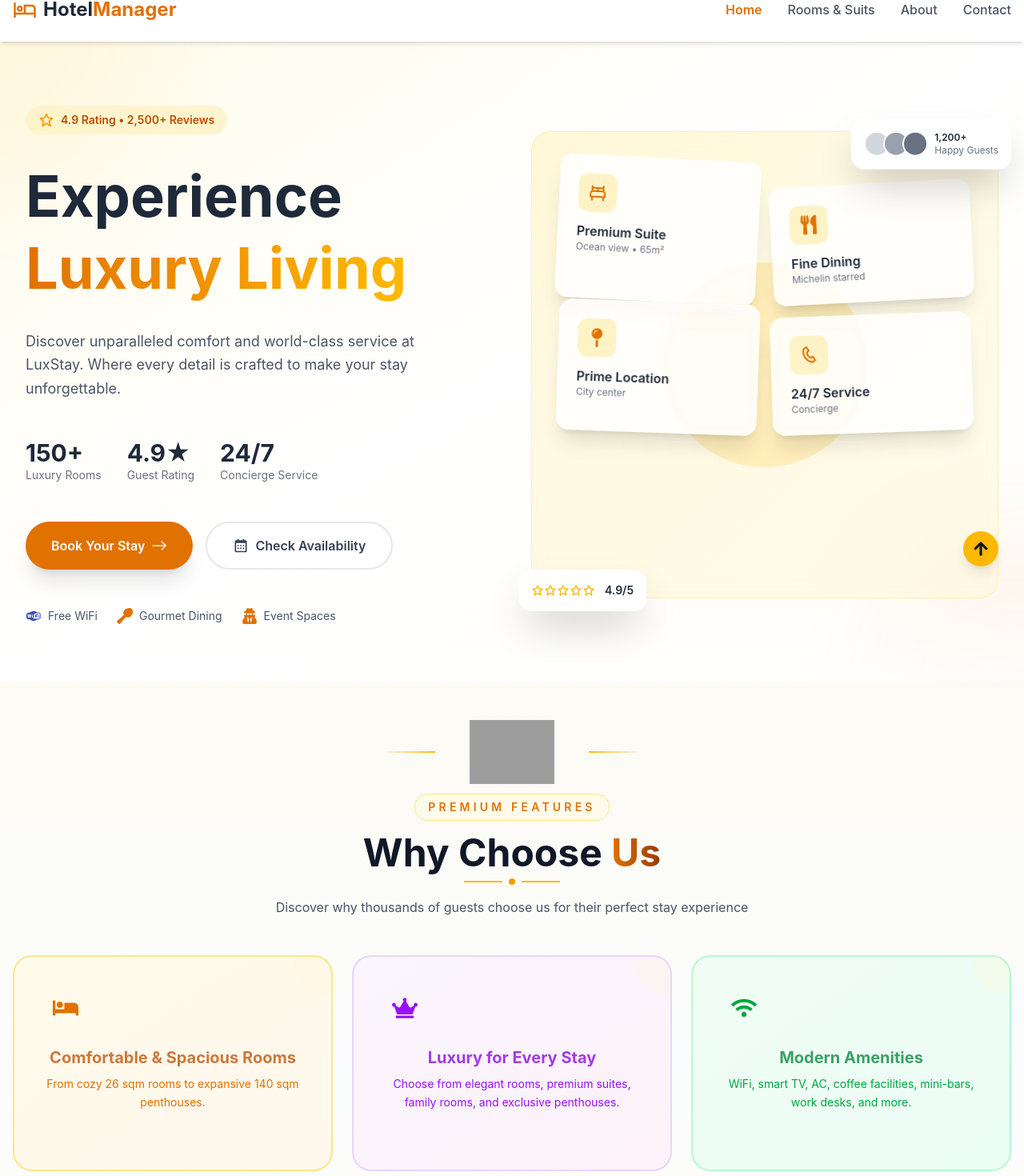
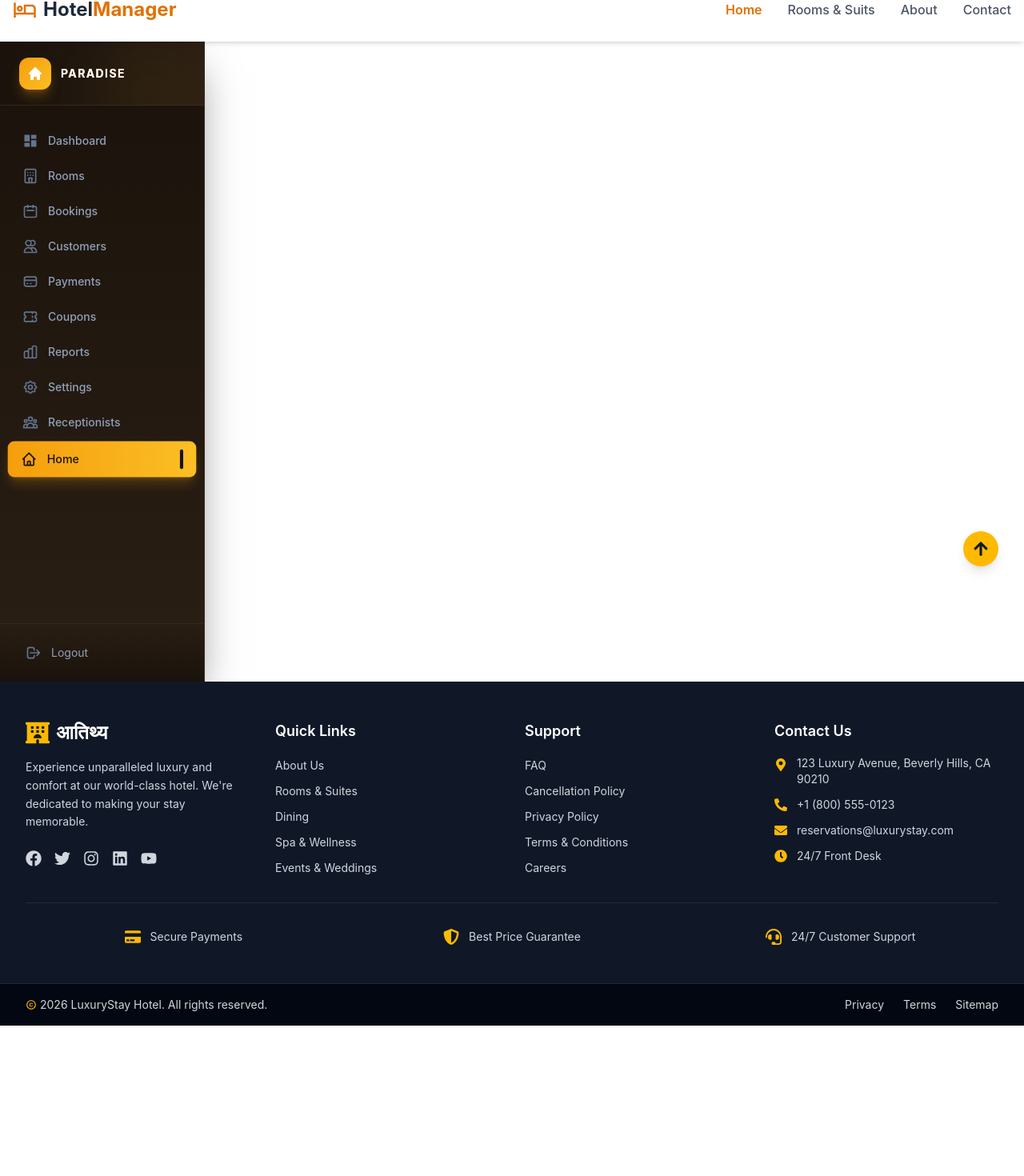
Before and after one commit to MangeshGadekar/hotel-management-system, a React (Vite) app in the folder frontend/: page / in a window 1280 px wide. Shown: the part 60-1530 px from the top of the page at 80% size. After the commit the page ends 1342 px from the top, so only its background shows below. Built offline with nearby package versions, Linux system fonts and the light colour scheme; grey boxes are pictures that could not be loaded.

Commit message:
feat: enhance Sidebar component with icons and improved styling

```diff
--- a/frontend/src/components/layout/Sidebar.jsx
+++ b/frontend/src/components/layout/Sidebar.jsx
@@ -1,53 +1,85 @@
 import { NavLink } from 'react-router-dom';
+import {
+  HiOutlineHome,
+  HiOutlineCalendar,
+  HiOutlineUsers,
+  HiOutlineCreditCard,
+  HiOutlineTicket,
+  HiOutlineChartBar,
+  HiOutlineCog,
+  HiOutlineUserGroup,
+  HiOutlineLogout
+} from 'react-icons/hi';
+import { MdDashboard } from 'react-icons/md';
+import { LuHotel } from "react-icons/lu";
 
 const navItems = [
-  { label: 'Dashboard', path: '/admin/dashboard' },
-  { label: 'Rooms', path: '/admin/rooms' },
-  { label: 'Bookings', path: '/admin/bookings' },
-  { label: 'Customers', path: '/admin/customers' },
-  { label: 'Payments', path: '/admin/payments' },
-  { label: 'Coupons', path: '/admin/coupons' },
-  { label: 'Reports', path: '/admin/reports' },
-  { label: 'Settings', path: '/admin/settings' },
-  { label: 'Receptionists', path: '/admin/receptionists' },
-  { label: 'Home', path: '/' },
-
+  { label: 'Dashboard', path: '/admin/dashboard', icon: MdDashboard },
+  { label: 'Rooms', path: '/admin/rooms', icon: LuHotel},
+  { label: 'Bookings', path: '/admin/bookings', icon: HiOutlineCalendar },
+  { label: 'Customers', path: '/admin/customers', icon: HiOutlineUsers },
+  { label: 'Payments', path: '/admin/payments', icon: HiOutlineCreditCard },
+  { label: 'Coupons', path: '/admin/coupons', icon: HiOutlineTicket },
+  { label: 'Reports', path: '/admin/reports', icon: HiOutlineChartBar },
+  { label: 'Settings', path: '/admin/settings', icon: HiOutlineCog },
+  { label: 'Receptionists', path: '/admin/receptionists', icon: HiOutlineUserGroup },
+  { label: 'Home', path: '/', icon: HiOutlineHome },
 ];
 
 export default function Sidebar() {
   return (
-    <aside className="w-64 bg-[#1E2530] text-slate-300 flex flex-col h-screen border-r border-slate-800 shrink-0">
-      {/* Brand Header */}
-      <div className="h-16 flex items-center px-6 gap-3 border-b border-slate-800/60">
-        <div className="w-7 h-7 rounded-full border-2 border-[#D96B43] flex items-center justify-center">
-          <div className="w-2.5 h-2.5 bg-[#D96B43] rounded-full"></div>
+    <aside className="w-64 bg-gradient-to-b from-[#faf7f2] to-[#f5efe8] text-slate-700 flex flex-col h-screen border-r border-[#e8dccc]/60 shrink-0 shadow-lg shadow-black/5">
+      {/* Brand Header - Light Amber Themed */}
+      <div className="h-20 flex items-center px-6 gap-3 border-b border-[#e8dccc]/60 bg-gradient-to-r from-[#faf7f2] to-[#f5efe8] relative overflow-hidden">
+        <div className="absolute top-0 right-0 w-32 h-32 bg-[#F59E0B]/10 rounded-full blur-2xl"></div>
+        <div className="relative z-10 w-10 h-10 rounded-xl bg-gradient-to-br from-[#F59E0B] to-[#FBBF24] flex items-center justify-center shadow-lg shadow-[#F59E0B]/20">
+          <svg className="w-5 h-5 text-white" fill="currentColor" viewBox="0 0 20 20">
+            <path d="M10.707 2.293a1 1 0 00-1.414 0l-7 7a1 1 0 001.414 1.414L4 10.414V17a1 1 0 001 1h2a1 1 0 001-1v-2a1 1 0 011-1h2a1 1 0 011 1v2a1 1 0 001 1h2a1 1 0 001-1v-6.586l.293.293a1 1 0 001.414-1.414l-7-7z"/>
+          </svg>
         </div>
-        <span className="text-sm font-bold tracking-widest text-white uppercase">ADMIN PANEL</span>
+        <div className="relative z-10">
+          <span className="text-sm font-bold tracking-widest text-[#8B7355] uppercase">
+            Paradise
+          </span>
+        </div>
       </div>
 
       {/* Nav Links */}
-      <nav className="flex-1 px-3 py-4 space-y-1 overflow-y-auto">
-        {navItems.map((item) => (
+      <nav className="flex-1 px-3 py-6 space-y-1 overflow-y-auto">
+        {navItems.map((item) => {
+          const Icon = item.icon;
+          return (
             <NavLink
               key={item.path}
               to={item.path}
               className={({ isActive }) =>
-              `flex items-center px-4 py-2.5 rounded-lg text-sm font-medium transition-all ${
+                `flex items-center gap-3 px-4 py-2.5 rounded-lg text-sm font-medium transition-all duration-200 group ${
                   isActive
-                  ? 'bg-[#D96B43] text-white shadow-xs'
-                  : 'text-slate-400 hover:bg-slate-800/60 hover:text-slate-200'
+                    ? 'bg-gradient-to-r from-[#F59E0B] to-[#FBBF24] text-white shadow-lg shadow-[#F59E0B]/30 scale-[1.02]'
+                    : 'text-slate-600 hover:bg-[#F59E0B]/10 hover:text-[#8B7355] hover:translate-x-1'
                 }`
               }
             >
-            {item.label}
+              <Icon className={`w-5 h-5 transition-all ${
+                location.pathname === item.path
+                  ? 'text-white'
+                  : 'text-slate-400 group-hover:text-[#F59E0B]'
+              }`} />
+              <span className="flex-1">{item.label}</span>
+              {location.pathname === item.path && (
+                <span className="w-1 h-6 bg-white rounded-full shadow-lg shadow-white/50"></span>
+              )}
             </NavLink>
-        ))}
+          );
+        })}
       </nav>
 
-      {/* Logout Footer */}
-      <div className="p-4 border-t border-slate-800/60">
-        <button className="w-full text-left px-4 py-2 text-sm text-slate-400 hover:text-white transition">
-          Logout
+      {/* Logout Footer - Light Amber Themed */}
+      <div className="p-4 border-t border-[#e8dccc]/60 bg-gradient-to-b from-transparent to-[#faf7f2]">
+        <button className="w-full flex items-center gap-3 px-4 py-2.5 text-sm text-slate-500 hover:text-[#8B7355] transition-all duration-200 rounded-lg hover:bg-[#F59E0B]/10 hover:translate-x-1 group">
+          <HiOutlineLogout className="w-5 h-5 text-slate-400 group-hover:text-[#F59E0B] transition-colors" />
+          <span className="flex-1 text-left">Logout</span>
+          <span className="text-xs opacity-0 group-hover:opacity-100 transition-opacity text-[#F59E0B]">→</span>
         </button>
       </div>
     </aside>
--- a/frontend/src/pages/common/Home.jsx
+++ b/frontend/src/pages/common/Home.jsx
@@ -1,202 +1,87 @@
-import React from "react";
+import { NavLink } from 'react-router-dom';
 import {
-  FaStar,
-  FaUsers,
-  FaShieldAlt,
-  FaArrowRight,
-  FaBed,
-  FaWifi,
-  FaCity,
-  FaCrown,
-  FaClock,
-  FaParking,
-  FaSwimmingPool,
-  FaDumbbell,
-  FaConciergeBell,
-  FaUtensils,
-  FaCoffee,
-  FaSnowflake,
-  FaCheckCircle,
-  FaHeart,
-  FaPhone,
-  FaEnvelope,
-  FaMapMarkerAlt
-} from "react-icons/fa";
-import { MdOutlineLocalHotel, MdRoomService, MdFamilyRestroom, MdKitchen, MdBathtub } from "react-icons/md";
-import { RiHotelBedLine } from "react-icons/ri";
-import { flower_Image } from "../../assets";
-import Feature from "../../config/RoomFeatures.json";
-import { GiPrivateFirstClass } from "react-icons/gi";
-import { AiOutlineFolderView } from "react-icons/ai";
-import ReviewComponent from "../../components/common/ReviewComponent";
-import MovingBelt from '../../components/common/MovingBelt';
-import HomeHero from "../../components/common/HomeHero";
+  HiOutlineHome,
+  HiOutlineCalendar,
+  HiOutlineUsers,
+  HiOutlineCreditCard,
+  HiOutlineTicket,
+  HiOutlineChartBar,
+  HiOutlineCog,
+  HiOutlineUserGroup,
+  HiOutlineLogout
+} from 'react-icons/hi';
+import { MdDashboard } from 'react-icons/md';
+import { LuHotel } from "react-icons/lu";
 
-const Home = () => {
-  const iconMap = {
-    FaBed: FaBed,
-    FaCrown: FaCrown,
-    FaWifi: FaWifi,
-    FaUsers: FaUsers,
-    FaStar: FaStar,
-    BiSolidView: AiOutlineFolderView,
-    GiPrivateFirstClass: GiPrivateFirstClass,
-  };
+const navItems = [
+  { label: 'Dashboard', path: '/admin/dashboard', icon: MdDashboard },
+  { label: 'Rooms', path: '/admin/rooms', icon: LuHotel},
+  { label: 'Bookings', path: '/admin/bookings', icon: HiOutlineCalendar },
+  { label: 'Customers', path: '/admin/customers', icon: HiOutlineUsers },
+  { label: 'Payments', path: '/admin/payments', icon: HiOutlineCreditCard },
+  { label: 'Coupons', path: '/admin/coupons', icon: HiOutlineTicket },
+  { label: 'Reports', path: '/admin/reports', icon: HiOutlineChartBar },
+  { label: 'Settings', path: '/admin/settings', icon: HiOutlineCog },
+  { label: 'Receptionists', path: '/admin/receptionists', icon: HiOutlineUserGroup },
+  { label: 'Home', path: '/', icon: HiOutlineHome },
+];
 
+export default function Sidebar() {
   return (
-    <>
-
-     <HomeHero/>
-    <div className="min-h-screen bg-gradient-to-b from-gray-50 via-white to-gray-50">
-
-      <div className="relative py-12">
-        <div className="absolute inset-0 bg-gradient-to-b from-amber-50/50 via-transparent to-amber-50/30"></div>
-
-        <div className="relative">
-          <div className="flex items-center justify-center flex-col text-center mb-12">
-            <div className="flex items-center gap-4 mb-3">
-              <div className="w-16 h-0.5 bg-gradient-to-r from-transparent to-amber-400"></div>
-              <img
-                src={flower_Image}
-                alt=""
-                className="w-24 h-12 sm:w-32 sm:h-16 md:w-40 md:h-20 object-contain"
-              />
-              <div className="w-16 h-0.5 bg-gradient-to-l from-transparent to-amber-400"></div>
-            </div>
-            <span className="text-amber-600 font-semibold text-sm uppercase tracking-[0.3em] bg-amber-50 px-4 py-1.5 rounded-full border border-amber-200">
-              Premium Features
-            </span>
-            <h1 className="text-4xl md:text-5xl font-bold text-gray-900 mt-4">
-              Why Choose <span className="text-transparent bg-clip-text bg-gradient-to-r from-amber-600 to-amber-800">Us</span>
-            </h1>
-            <div className="flex items-center gap-2 mt-2">
-              <div className="w-12 h-0.5 bg-amber-400"></div>
-              <div className="w-2 h-2 rounded-full bg-amber-500"></div>
-              <div className="w-12 h-0.5 bg-amber-400"></div>
-            </div>
-            <p className="text-gray-600 mt-4 max-w-2xl">
-              Discover why thousands of guests choose us for their perfect stay experience
-            </p>
-          </div>
-
-          <div className="grid grid-cols-1 md:grid-cols-2 lg:grid-cols-3 gap-6 max-w-7xl mx-auto px-4">
-            {Feature.map((feature) => {
-              const IconComponent = iconMap[feature.iconName];
-              return (
-                <div
-                  key={feature.id}
-                  className={`group ${feature.bgColor} ${feature.borderColor} p-8 flex flex-col items-center text-center border-2 rounded-3xl hover:shadow-2xl transition-all duration-500 hover:-translate-y-2 relative overflow-hidden`}
-                >
-                  <div className="absolute top-0 left-0 right-0 h-1 bg-gradient-to-r from-transparent via-amber-400 to-transparent opacity-0 group-hover:opacity-100 transition-opacity"></div>
-                  <div className="absolute -top-12 -right-12 w-24 h-24 bg-amber-100/20 rounded-full"></div>
-
-                  <div className="relative">
-                    <div className={`${feature.iconClass} w-16 h-16 flex items-center justify-center rounded-2xl mb-4 group-hover:scale-110 transition-transform duration-300`}>
-                      <IconComponent className="w-8 h-8" />
-                    </div>
-                    <h3 className={`${feature.titleColor} font-bold text-xl mb-2`}>
-                      {feature.title}
-                    </h3>
-                    <p className={`${feature.descriptionColor} text-sm leading-relaxed`}>
-                      {feature.description}
-                    </p>
-                    <div className="mt-4 opacity-0 group-hover:opacity-100 transition-opacity">
-                      <span className="text-amber-500 text-xs">✦ Learn More</span>
-                    </div>
-                  </div>
-                </div>
-              );
-            })}
-          </div>
+    <aside className="w-64 bg-gradient-to-b from-[#1a120b] to-[#2a1f14] text-slate-300 flex flex-col h-screen border-r border-[#4a3520]/60 shrink-0 shadow-2xl shadow-black/50">
+      {/* Brand Header - Amber Themed */}
+      <div className="h-20 flex items-center px-6 gap-3 border-b border-[#4a3520]/60 bg-gradient-to-r from-[#1a120b] to-[#2a1f14] relative overflow-hidden">
+        <div className="absolute top-0 right-0 w-32 h-32 bg-[#F59E0B]/5 rounded-full blur-2xl"></div>
+        <div className="relative z-10 w-10 h-10 rounded-xl bg-gradient-to-br from-[#F59E0B] to-[#FBBF24] flex items-center justify-center shadow-lg shadow-[#F59E0B]/30">
+          <svg className="w-5 h-5 text-white" fill="currentColor" viewBox="0 0 20 20">
+            <path d="M10.707 2.293a1 1 0 00-1.414 0l-7 7a1 1 0 001.414 1.414L4 10.414V17a1 1 0 001 1h2a1 1 0 001-1v-2a1 1 0 011-1h2a1 1 0 011 1v2a1 1 0 001 1h2a1 1 0 001-1v-6.586l.293.293a1 1 0 001.414-1.414l-7-7z"/>
+          </svg>
+        </div>
+        <div className="relative z-10">
+          <span className="text-sm font-bold tracking-widest text-white uppercase bg-gradient-to-r from-amber-200 to-amber-400 bg-clip-text text-transparent block">
+            Paradise
+          </span>
         </div>
       </div>
 
-      {/* Quick Stats & Features Bar */}
-      <div className="bg-gradient-to-r from-amber-900 via-amber-800 to-amber-900 py-8 mt-8 relative overflow-hidden">
-        <div className="absolute inset-0 opacity-10">
-          <div className="absolute inset-0" style={{
-            backgroundImage: `radial-gradient(circle at 20% 50%, rgba(255,215,0,0.3) 0%, transparent 50%)`
-          }}></div>
-        </div>
+      {/* Nav Links */}
+      <nav className="flex-1 px-3 py-6 space-y-1 overflow-y-auto">
+        {navItems.map((item) => {
+          const Icon = item.icon;
+          return (
+            <NavLink
+              key={item.path}
+              to={item.path}
+              className={({ isActive }) =>
+                `flex items-center gap-3 px-4 py-2.5 rounded-lg text-sm font-medium transition-all duration-200 group ${
+                  isActive
+                    ? 'bg-gradient-to-r from-[#F59E0B] to-[#FBBF24] text-[#1a120b] shadow-lg shadow-[#F59E0B]/25 scale-[1.02]'
+                    : 'text-slate-400 hover:bg-[#4a3520]/30 hover:text-amber-200 hover:translate-x-1'
+                }`
+              }
+            >
+              <Icon className={`w-5 h-5 transition-all ${
+                location.pathname === item.path
+                  ? 'text-[#1a120b]'
+                  : 'text-slate-500 group-hover:text-amber-300'
+              }`} />
+              <span className="flex-1">{item.label}</span>
+              {location.pathname === item.path && (
+                <span className="w-1 h-6 bg-[#1a120b] rounded-full shadow-lg shadow-amber-500/50"></span>
+              )}
+            </NavLink>
+          );
+        })}
+      </nav>
 
-        <div className="container mx-auto px-4 relative">
-          <div className="grid grid-cols-2 md:grid-cols-4 gap-6">
-            {[
-              { icon: FaCheckCircle, label: 'Verified Reviews', value: '5,000+' },
-              { icon: FaCrown, label: 'Award Winner', value: '25+ Awards' },
-              { icon: FaUsers, label: 'Happy Guests', value: '10,000+' },
-              { icon: FaHeart, label: 'Satisfaction Rate', value: '98%' },
-            ].map((stat, index) => (
-              <div key={index} className="text-center text-white group">
-                <div className="flex items-center justify-center mb-2">
-                  <stat.icon className="text-amber-400 text-2xl group-hover:scale-110 transition-transform" />
-                </div>
-                <p className="text-2xl font-bold">{stat.value}</p>
-                <p className="text-amber-200/70 text-sm">{stat.label}</p>
-              </div>
-            ))}
-          </div>
-        </div>
+      {/* Logout Footer - Amber Themed */}
+      <div className="p-4 border-t border-[#4a3520]/60 bg-gradient-to-b from-transparent to-[#1a120b]">
+        <button className="w-full flex items-center gap-3 px-4 py-2.5 text-sm text-slate-400 hover:text-amber-200 transition-all duration-200 rounded-lg hover:bg-[#4a3520]/20 hover:translate-x-1 group">
+          <HiOutlineLogout className="w-5 h-5 text-slate-500 group-hover:text-amber-400 transition-colors" />
+          <span className="flex-1 text-left">Logout</span>
+          <span className="text-xs opacity-0 group-hover:opacity-100 transition-opacity text-amber-400">→</span>
+        </button>
       </div>
-
-      {/* Reviews Section with Context */}
-      <div className="relative">
-        <div className="absolute top-0 left-0 w-64 h-64 bg-amber-100/10 rounded-full blur-3xl"></div>
-        <div className="absolute bottom-0 right-0 w-64 h-64 bg-amber-200/10 rounded-full blur-3xl"></div>
-        <ReviewComponent />
-      </div>
-
-      {/* Moving Belt */}
-      <MovingBelt />
-
-      {/* Footer CTA Section */}
-      <div className="relative bg-gradient-to-r from-amber-600 to-amber-800 py-12 mt-8 overflow-hidden">
-        <div className="absolute inset-0 opacity-10">
-          <div className="absolute inset-0" style={{
-            backgroundImage: `radial-gradient(circle at 30% 50%, rgba(255,215,0,0.2) 0%, transparent 50%)`
-          }}></div>
-        </div>
-
-        <div className="container mx-auto px-4 relative text-center">
-          <div className="flex items-center justify-center gap-4 mb-4">
-            <div className="w-12 h-0.5 bg-amber-300/50"></div>
-            <FaCrown className="text-amber-300 text-2xl" />
-            <div className="w-12 h-0.5 bg-amber-300/50"></div>
-          </div>
-          <h2 className="text-3xl md:text-4xl font-bold text-white mb-4">
-            Ready to Experience <span className="text-amber-200">Luxury</span>?
-          </h2>
-          <p className="text-amber-100 max-w-2xl mx-auto mb-8">
-            Join thousands of satisfied guests and book your dream stay today
-          </p>
-          <div className="flex flex-wrap items-center justify-center gap-4">
-            <button className="px-10 py-4 bg-white text-amber-700 font-bold rounded-2xl hover:bg-amber-50 transition-all duration-300 shadow-lg hover:shadow-2xl transform hover:scale-105 flex items-center gap-2">
-              Book Now
-              <FaArrowRight />
-            </button>
-            <button className="px-10 py-4 border-2 border-white/50 text-white font-bold rounded-2xl hover:bg-white/10 transition-all duration-300 flex items-center gap-2 backdrop-blur-sm">
-              <FaPhone className="rotate-90"/>
-              Contact Us
-            </button>
-          </div>
-          <div className="flex items-center justify-center gap-6 mt-6 text-amber-200/50 text-sm">
-            <span className="flex items-center gap-1">
-              <FaCheckCircle className="text-amber-300" /> Best Price Guarantee
-            </span>
-            <span>•</span>
-            <span className="flex items-center gap-1">
-              <FaShieldAlt className="text-amber-300" /> Secure Booking
-            </span>
-            <span>•</span>
-            <span className="flex items-center gap-1">
-              <FaStar className="text-amber-300" /> 4.9/5 Rating
-            </span>
-          </div>
-        </div>
-      </div>
-    </div>
-     </>
+    </aside>
   );
-};
-
-export default Home;
+}
```
Lines whose indentation alone changed are shown as unchanged.
